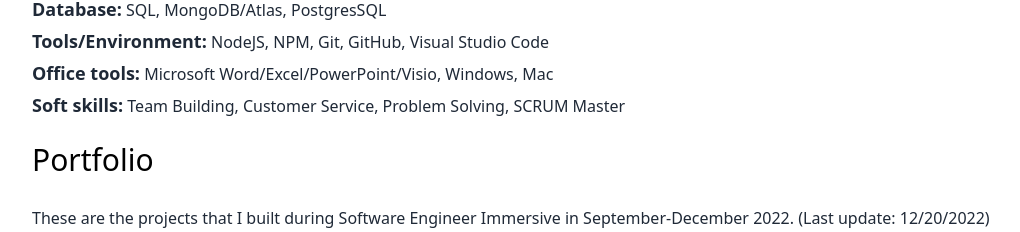
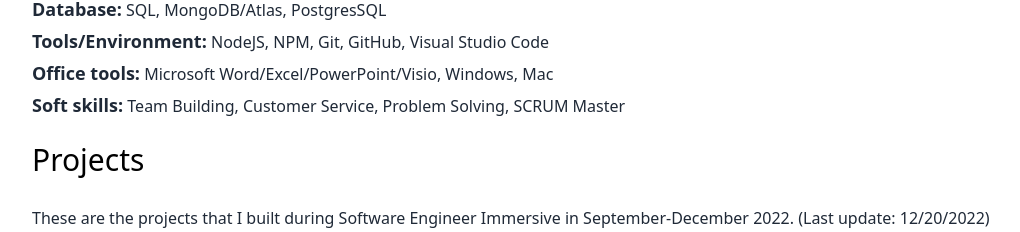
Before and after one commit to fredy-laksmono/portfolio, a Next.js app: page / in a window 1280 px wide. Shown: the part 1030-1262 px from the top of the page, without its empty margins (128-1148 px from the left). Built offline with nearby package versions, Linux system fonts and the light colour scheme.

Commit message:
Update sub title

```diff
--- a/pages/index.js
+++ b/pages/index.js
@@ -123,7 +123,7 @@
         </section>
         <section className=" mt-4">
           <div>
-            <h3 className="text-3xl py-1"> Portfolio </h3>
+            <h3 className="text-3xl py-1"> Projects </h3>
             <p className="text-md py-5 leading-8 text-gray-800 dark:text-white">
               These are the projects that I built during Software Engineer
               Immersive in September-December 2022. (Last update: 12/20/2022)
```
